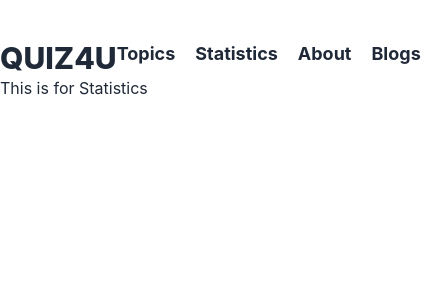
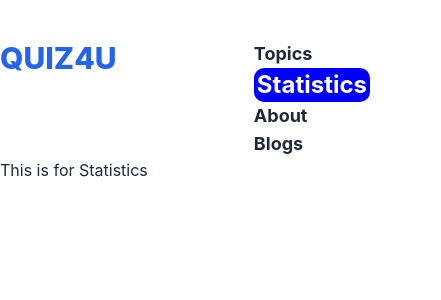
Before and after one commit to RHN007/quiz4u, a React (Create React App) app: page /statistics in a window 390 px wide. Shown: the top 300 px of the page, 441 px wide, since content can reach past the window. Built offline with nearby package versions, Linux system fonts and the light colour scheme.

Commit message:
adding eye and others

```diff
--- a/src/components/Header/Header.css
+++ b/src/components/Header/Header.css
@@ -4,8 +4,17 @@ a {
 }
 
 a:hover{
-    background-color: red;
+    background-color: blue;
     border-radius: 10px;
     font-size: x-large;
     padding: 3px;
+    color: white
 }
+
+.active {
+    background-color: blue;
+    border-radius: 10px;
+    font-size: x-large;
+    padding: 3px;
+    color: white
+}
--- a/src/components/Header/Header.js
+++ b/src/components/Header/Header.js
@@ -1,19 +1,18 @@
 import React from 'react';
-import { Link } from 'react-router-dom';
+import { NavLink, NavNavLink } from 'react-router-dom';
 import './Header.css'
 
 const Header = () => {
     return (
         <nav className='flex justify-between mt-10'>
             <div>
-                <h1 className=' font-extrabold text-3xl'>QUIZ4U</h1>
+                <h1 className=' font-extrabold text-3xl text-blue-600'>QUIZ4U</h1>
             </div>
-            <div className='font-bold text-lg  '>
-
-            <Link to='/'>Topics</Link>
-            <Link to='/statistics'>Statistics</Link>
-            <Link to='/about'>About</Link>
-            <Link to='/blogs'>Blogs</Link>
+            <div className='font-bold text-lg flex flex-col md:flex-row md:content-center  '>
+            <NavLink className={({isActive})=> isActive ? 'active' : undefined} to='/'>Topics</NavLink>
+            <NavLink to='/statistics'>Statistics</NavLink>
+            <NavLink to='/about'>About</NavLink>
+            <NavLink to='/blogs'>Blogs</NavLink>
             </div>
         </nav>
     );
--- a/src/components/Question/Question.js
+++ b/src/components/Question/Question.js
@@ -1,33 +1,43 @@
-import React from 'react';
+import React, { useState } from 'react';
+import {  EyeIcon, EyeSlashIcon } from '@heroicons/react/24/solid'
 
 const Question = ({ qts, index }) => {
-    const {  options, question } = qts;
+    const {  options, question,correctAnswer } = qts;
+    const [open, setOpen] = useState(false)
     return (
         <div>
-            <div className="quiz border rounded mt-5 p-5">
-                <h1 className=' mb-4'>Quiz:{index + 1}  {question}</h1>
+            <div className="quiz border border-2 border-green-700 rounded-lg   mt-5 p-5">
+              <div className='flex justify-between'>
+              <h1 className=' mb-4 font-bold text-blue-500'>Quiz:{index + 1}  {question}</h1>
+                <div>
+                   {
+                    open ?  <span>{correctAnswer}</span>  : <EyeSlashIcon onClick={() => setOpen(!open)} className ='h-6 w-6 text-blue-500'/>
+                   }
+
+                </div>
+              </div>
                 <div className='p-5'>
                     <div className='grid grid-cols-2 gap-3'>
                         <div>
-                            <label className="radio">
+                            <label className="">
                                 <input name="radio" type="radio"  />
-                                <span>{options[0]}</span>
+                                <span className='ml-2'>{options[0]}</span>
                             </label>
                         </div>
-                        <div> <label className="radio">
+                        <div> <label className="">
                             <input name="radio" type="radio" />
-                            <span>{options[1]}</span>
+                            <span className='ml-2'>{options[1]}</span>
                         </label></div>
                         <div>
-                            <label className="radio">
+                            <label className="">
                                 <input name="radio" type="radio"  />
-                                <span>{options[2]}</span>
+                                <span className='ml-2'>{options[2]}</span>
                             </label>
                         </div>
                         <div>
-                            <label className="radio">
+                            <label className="">
                                 <input name="radio" type="radio"  />
-                                <span>{options[3]}</span>
+                                <span className='ml-2'>{options[3]}</span>
                             </label>
                         </div>
                     </div>
```
